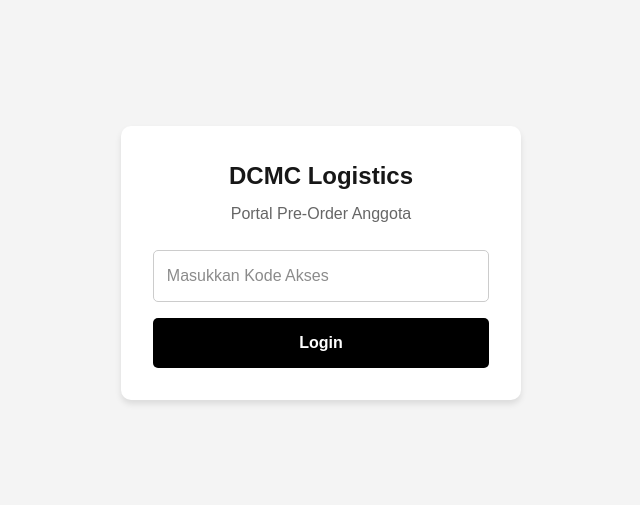
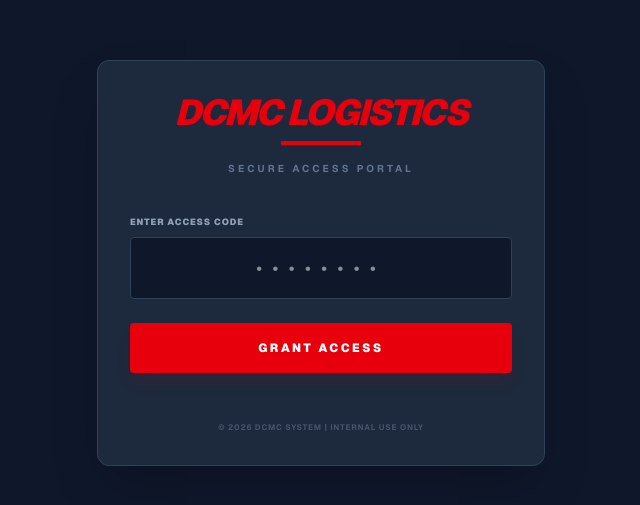
Before and after one commit to finnlab00/dcmc, a Next.js app: page / in a window 1280 px wide. Shown: the part 137-642 px from the top of the page, without its empty margins (319-959 px from the left). Built offline with nearby package versions, Linux system fonts and the light colour scheme.

Commit message:
Matched login UI with preorder theme

```diff
--- a/src/app/page.js
+++ b/src/app/page.js
@@ -8,8 +8,9 @@ export default function LoginPage() {
   const [isLoading, setIsLoading] = useState(false);
   const router = useRouter();
 
+  // Bersihkan sesi lama saat kembali ke login
   useEffect(() => {
-    sessionStorage.clear(); // Membersihkan sesi lama
+    sessionStorage.clear();
   }, []);
 
   const handleLogin = (e) => {
@@ -20,45 +21,63 @@ export default function LoginPage() {
 
     if (inputCode === SECRET_CODE) {
       sessionStorage.setItem("access_granted", "true");
-      // Jeda 500ms agar storage tersimpan sempurna sebelum pindah
+
+      // Jeda singkat agar storage tersimpan sempurna
       setTimeout(() => {
         router.push("/preorder");
       }, 500);
     } else {
-      alert("Kode Akses Salah!");
+      alert("KODE AKSES SALAH!");
       setIsLoading(false);
     }
   };
 
   return (
-    <main style={styles.main}>
-      <div style={styles.card}>
-        <h1 style={styles.title}>DCMC Logistics</h1>
-        <p style={styles.description}>Portal Pre-Order Anggota</p>
-        <form onSubmit={handleLogin} style={styles.form}>
+    <div className="min-h-screen bg-slate-900 text-white flex items-center justify-center p-4 font-sans uppercase">
+      <div className="max-w-md w-full bg-slate-800 p-8 rounded-xl border border-slate-700 shadow-2xl text-center">
+
+        {/* Header Identitas - Menyamakan dengan Header Preorder */}
+        <div className="mb-10">
+          <h1 className="text-4xl font-black text-red-600 italic tracking-tighter mb-2">
+            DCMC LOGISTICS
+          </h1>
+          <div className="h-1 w-20 bg-red-600 mx-auto mb-4"></div>
+          <p className="text-[10px] font-bold text-slate-500 tracking-[0.3em]">
+            SECURE ACCESS PORTAL
+          </p>
+        </div>
+
+        {/* Form Login */}
+        <form onSubmit={handleLogin} className="space-y-6">
+          <div className="text-left">
+            <label className="text-[9px] font-black text-slate-400 mb-2 block tracking-widest">
+              ENTER ACCESS CODE
+            </label>
             <input
               type="password"
-            placeholder="Masukkan Kode Akses"
+              placeholder="••••••••"
               value={inputCode}
               onChange={(e) => setInputCode(e.target.value)}
-            style={styles.input}
+              className="w-full p-4 rounded bg-slate-900 border border-slate-700 text-white text-center text-xl tracking-[0.5em] outline-none focus:border-red-600 transition-all"
               required
             />
-          <button type="submit" disabled={isLoading} style={styles.button}>
-            {isLoading ? "Memverifikasi..." : "Login"}
+          </div>
+
+          <button
+            type="submit"
+            disabled={isLoading}
+            className="w-full bg-red-600 hover:bg-red-700 p-4 rounded font-black text-[12px] tracking-[0.2em] transition-all disabled:bg-slate-700 shadow-lg shadow-red-900/20"
+          >
+            {isLoading ? "VERIFYING..." : "GRANT ACCESS"}
           </button>
         </form>
+
+        <footer className="mt-12">
+          <p className="text-[8px] text-slate-600 font-bold tracking-widest">
+            © 2026 DCMC SYSTEM | INTERNAL USE ONLY
+          </p>
+        </footer>
       </div>
-    </main>
+    </div>
   );
 }
-
-const styles = {
-  main: { display: "flex", alignItems: "center", justifyContent: "center", minHeight: "100vh", backgroundColor: "#f4f4f4" },
-  card: { width: "100%", maxWidth: "400px", padding: "2rem", textAlign: "center", backgroundColor: "#fff", borderRadius: "10px", boxShadow: "0 4px 6px rgba(0,0,0,0.1)" },
-  title: { fontSize: "1.5rem", fontWeight: "bold", marginBottom: "0.5rem" },
-  description: { color: "#666", marginBottom: "1.5rem" },
-  form: { display: "flex", flexDirection: "column", gap: "1rem" },
-  input: { width: "100%", padding: "0.8rem", borderRadius: "5px", border: "1px solid #ccc", boxSizing: "border-box" },
-  button: { width: "100%", padding: "0.8rem", borderRadius: "5px", border: "none", backgroundColor: "#000", color: "#fff", fontWeight: "bold", cursor: "pointer" }
-};
```
Lines whose indentation alone changed are shown as unchanged.
